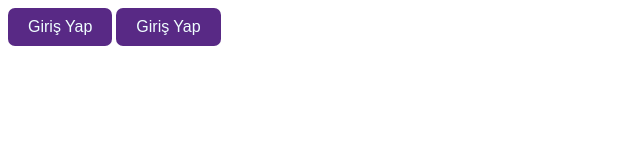
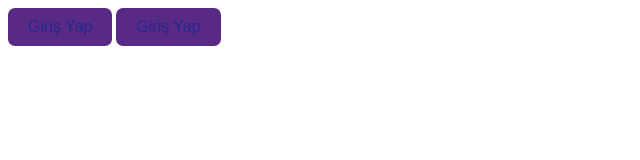
Before and after one commit to ahmetsamigul/first-css-test, a plain HTML site: page Desktop/denemehtml/index.html in a window 1280 px wide. Shown: the whole page, without its empty margins (0-640 px from the left). Drawn offline with Linux system fonts and the light colour scheme.

Commit message:
Feature: color changed.

```diff
--- a/Desktop/denemehtml/index.html
+++ b/Desktop/denemehtml/index.html
@@ -13,7 +13,7 @@
                 padding-bottom: 10px;
                 border: none;
                 background-color: rgb(88, 41, 133);
-                color: azure;
+                color: rgb(35, 43, 141);
                 border-radius: 7px;
                 font-size: 16px;
             }
```
